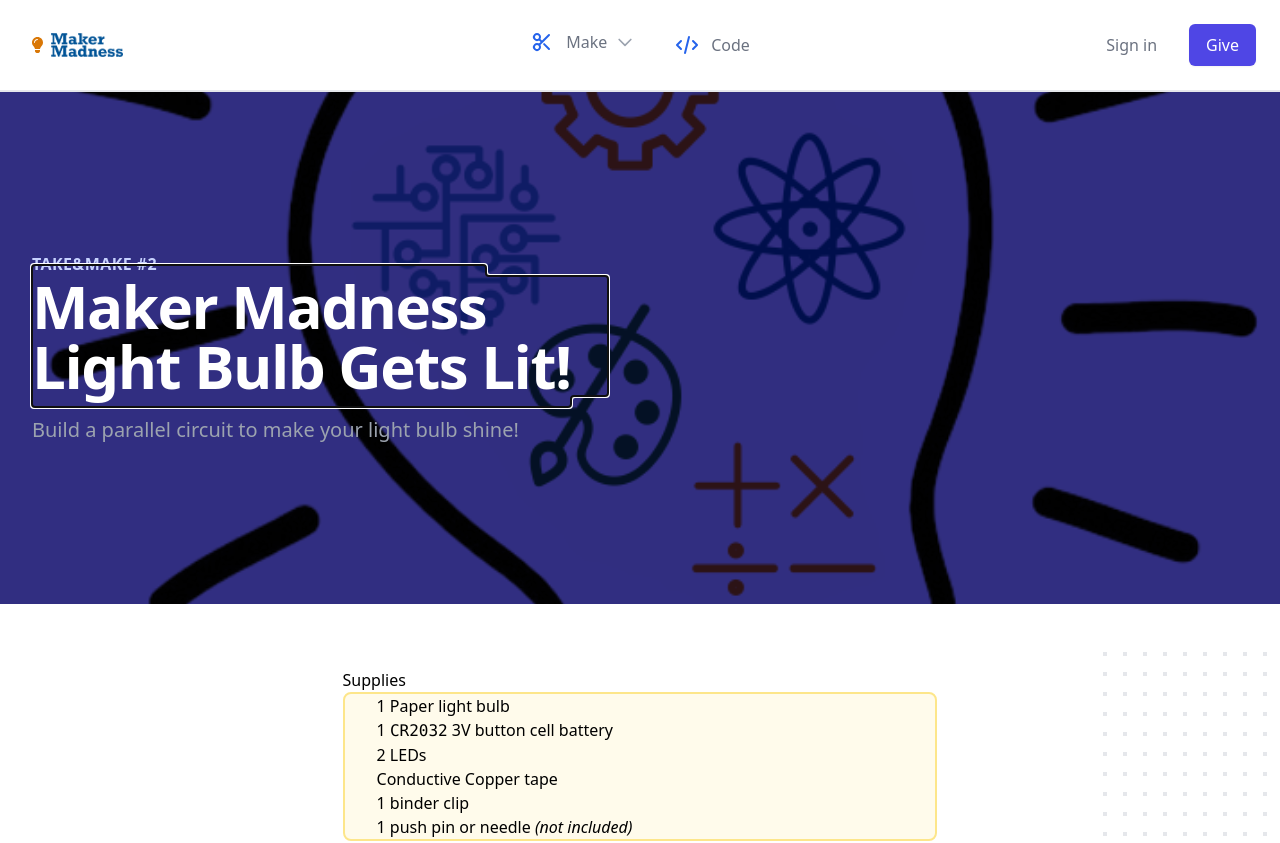
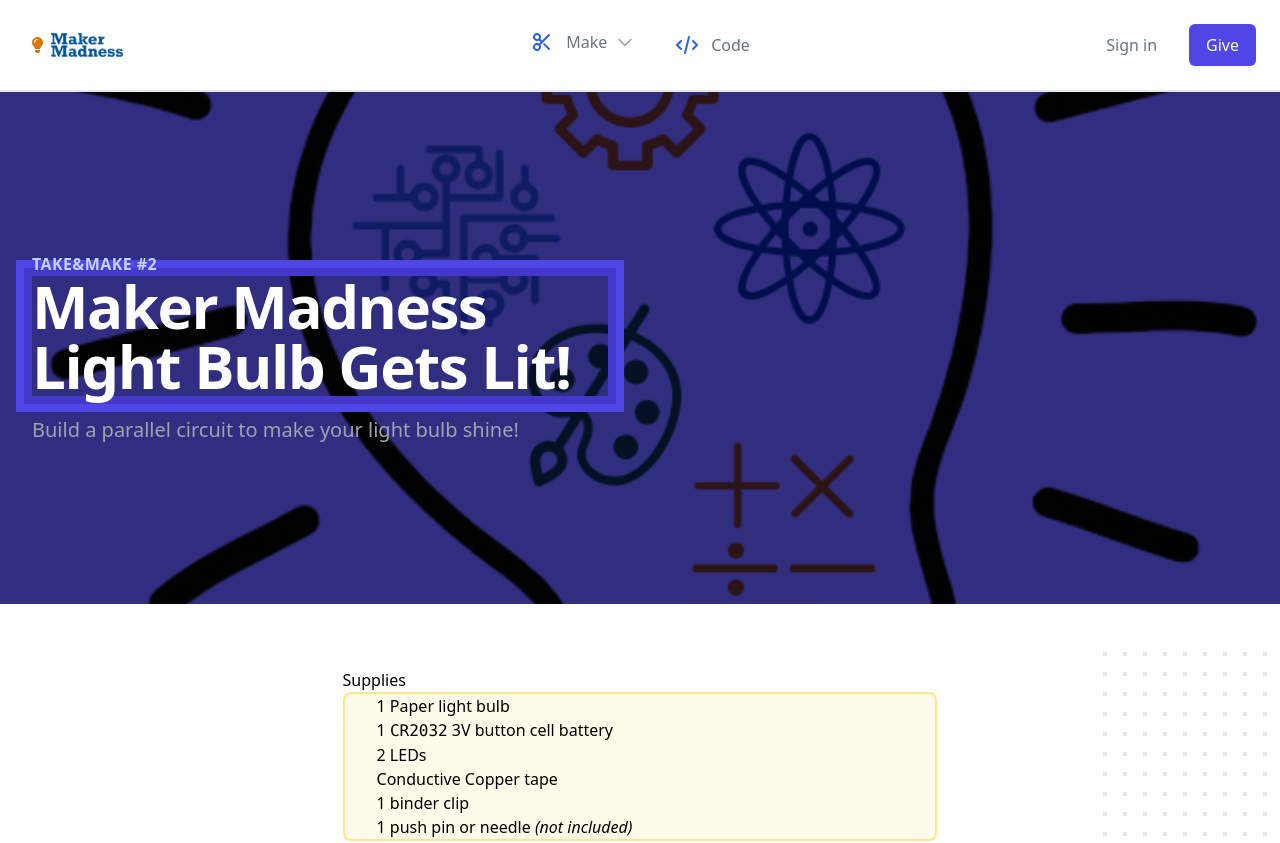
Before and after one commit to larboyer/maker-madness-web5, a React (Create React App) app: page /takemake02 in a window 1280 px wide. Shown: the top 843 px of the page. Built offline with nearby package versions, Linux system fonts and the light colour scheme; what @tailwindcss/typography would draw is missing.

Commit message:
ui: 💄 Finalized focus rings on h1s

```diff
--- a/src/components/PageHero.js
+++ b/src/components/PageHero.js
@@ -29,7 +29,7 @@
           <h1
             ref={ref}
             tabIndex={-1}
-            className="text-4xl font-extrabold text-white sm:text-5xl sm:tracking-tight lg:text-6xl"
+            className="text-4xl font-extrabold text-white sm:text-5xl sm:tracking-tight lg:text-6xl focus:outline-none focus:ring-8 focus:ring-indigo-600 focus:ring-offset-8 focus:ring-offset-indigo-700"
           >
             {props.mainHeader}
           </h1>
```
